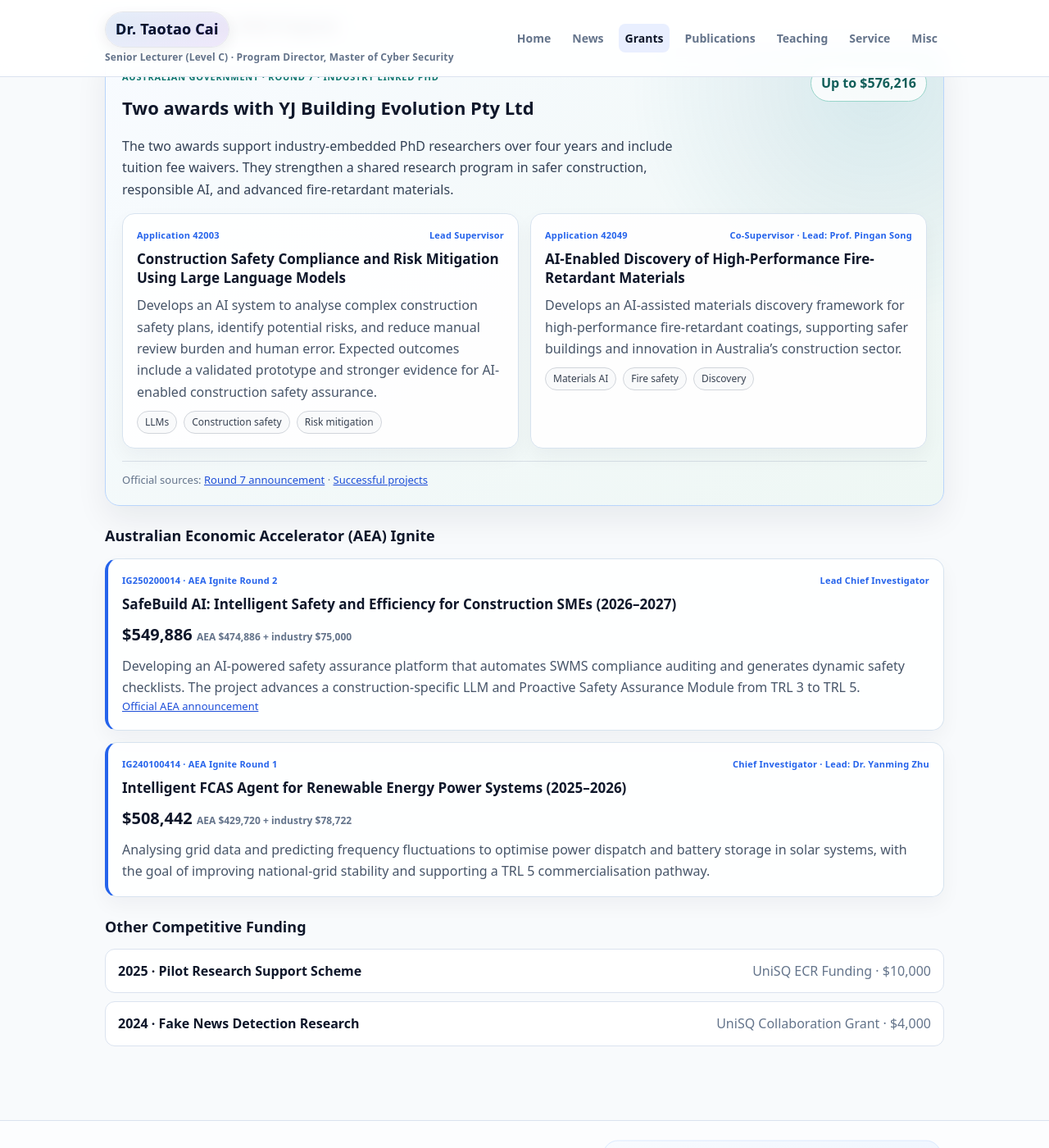
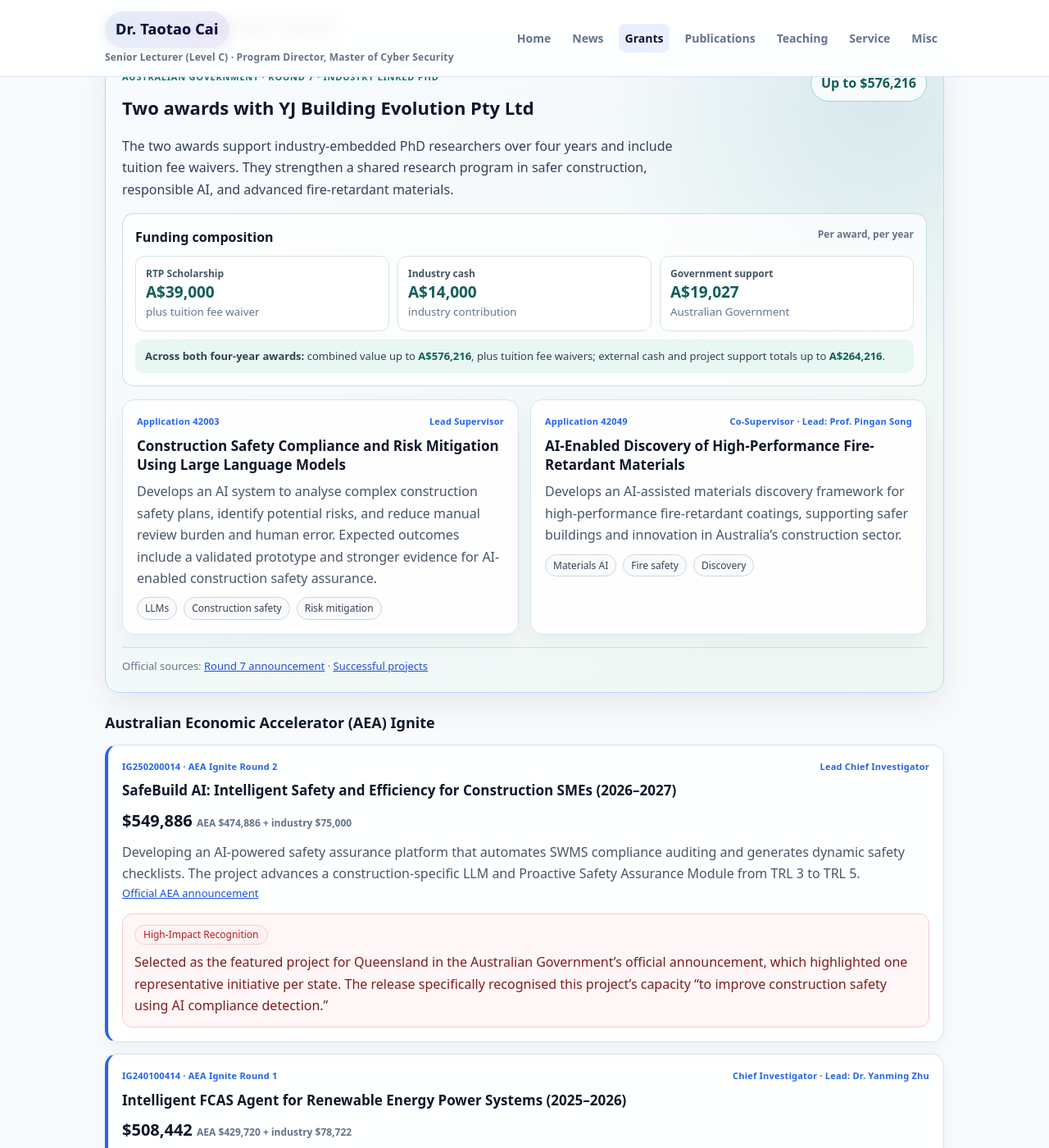
Before and after one commit to Taotao1992/Taotao1992.github.io, a Jekyll site: the page built from grants-projects.md, in a window 1280 px wide and 1400 px high, scrolled down 424 px. Shown: the whole window at 82% size. Built offline with Jekyll 4.4.1, drawn with Linux system fonts in a browser that asks for light colours.

Commit message:
Add grant funding breakdown and AEA recognition

```diff
--- a/assets/style.css
+++ b/assets/style.css
@@ -515,6 +515,46 @@ ul.news li::before{content:"•";position:absolute;left:0;color:var(--muted)}
   font-weight:800;
 }
 .grant-lead{max-width:78ch;color:#334155}
+.funding-breakdown{
+  margin-top:16px;
+  padding:15px;
+  border:1px solid rgba(14,116,144,.22);
+  border-radius:14px;
+  background:rgba(255,255,255,.72);
+}
+.funding-breakdown-head{
+  display:flex;
+  justify-content:space-between;
+  gap:12px;
+  margin-bottom:10px;
+  color:#0f172a;
+}
+.funding-breakdown-head span{color:#64748b;font-size:12px;font-weight:650}
+.funding-breakdown-grid{
+  display:grid;
+  grid-template-columns:repeat(3,minmax(0,1fr));
+  gap:10px;
+}
+.funding-part{
+  display:grid;
+  gap:1px;
+  padding:11px 12px;
+  border:1px solid #d6e6e2;
+  border-radius:11px;
+  background:#fff;
+}
+.funding-part-label{color:#475569;font-size:12px;font-weight:700}
+.funding-part strong{color:#115e59;font-size:19px;line-height:1.25}
+.funding-part small{color:#64748b}
+.funding-total{
+  margin-top:10px;
+  padding:10px 12px;
+  border-radius:10px;
+  background:#e9f7f3;
+  color:#334155;
+  font-size:13px;
+}
+.funding-total b{color:#115e59}
 .grant-grid{
   display:grid;
   grid-template-columns:repeat(2,minmax(0,1fr));
@@ -544,6 +584,17 @@ ul.news li::before{content:"•";position:absolute;left:0;color:var(--muted)}
 .grant-card-wide{border-left:4px solid #2563eb}
 .grant-amount{margin:0 0 9px;color:#0f172a;font-size:20px;font-weight:800}
 .grant-amount span{color:#64748b;font-size:12px;font-weight:600}
+.impact-note{
+  display:grid;
+  justify-items:start;
+  gap:8px;
+  margin-top:14px;
+  padding:13px 14px;
+  border:1px solid #fecaca;
+  border-radius:12px;
+  background:#fff7f7;
+}
+.impact-note p{color:#7f1d1d}
 .funding-list{display:grid;gap:10px;margin:12px 0 20px}
 .funding-list>div{
   display:flex;
@@ -560,6 +611,8 @@ ul.news li::before{content:"•";position:absolute;left:0;color:var(--muted)}
   .grant-feature{padding:15px}
   .grant-feature-head{display:block}
   .grant-value{display:inline-block;margin-top:12px}
+  .funding-breakdown-head{display:grid}
+  .funding-breakdown-grid{grid-template-columns:1fr}
   .grant-grid{grid-template-columns:1fr}
   .grant-card-topline{display:grid}
   .funding-list>div{display:grid}
--- a/grants-projects.md
+++ b/grants-projects.md
@@ -35,6 +35,15 @@ permalink: /grants-projects/
     <span class="grant-value">Up to $576,216</span>
   </div>
   <p class="grant-lead">The two awards support industry-embedded PhD researchers over four years and include tuition fee waivers. They strengthen a shared research program in safer construction, responsible AI, and advanced fire-retardant materials.</p>
+  <div class="funding-breakdown" aria-label="Funding composition for each National Industry PhD award">
+    <div class="funding-breakdown-head"><strong>Funding composition</strong><span>Per award, per year</span></div>
+    <div class="funding-breakdown-grid">
+      <div class="funding-part"><span class="funding-part-label">RTP Scholarship</span><strong>A$39,000</strong><small>plus tuition fee waiver</small></div>
+      <div class="funding-part"><span class="funding-part-label">Industry cash</span><strong>A$14,000</strong><small>industry contribution</small></div>
+      <div class="funding-part"><span class="funding-part-label">Government support</span><strong>A$19,027</strong><small>Australian Government</small></div>
+    </div>
+    <div class="funding-total"><strong>Across both four-year awards:</strong> combined value up to <b>A$576,216</b>, plus tuition fee waivers; external cash and project support totals up to <b>A$264,216</b>.</div>
+  </div>
   <div class="grant-grid">
     <article class="grant-card">
       <div class="grant-card-topline"><span>Application 42003</span><span>Lead Supervisor</span></div>
@@ -73,6 +82,10 @@ permalink: /grants-projects/
     <div class="grant-amount">$549,886 <span>AEA $474,886 + industry $75,000</span></div>
     <p>Developing an AI-powered safety assurance platform that automates SWMS compliance auditing and generates dynamic safety checklists. The project advances a construction-specific LLM and Proactive Safety Assurance Module from TRL 3 to TRL 5.</p>
     <div class="small"><a href="https://www.aea.gov.au/news/australia-backs-new-wave-high-impact-research-over-725-million-aea-ignite-grants">Official AEA announcement</a></div>
+    <div class="impact-note">
+      <span class="pill pill-red">High-Impact Recognition</span>
+      <p>Selected as the featured project for Queensland in the Australian Government’s official announcement, which highlighted one representative initiative per state. The release specifically recognised this project’s capacity “to improve construction safety using AI compliance detection.”</p>
+    </div>
   </article>
   <article class="grant-card grant-card-wide">
     <div class="grant-card-topline"><span>IG240100414 · AEA Ignite Round 1</span><span>Chief Investigator · Lead: Dr. Yanming Zhu</span></div>
```
